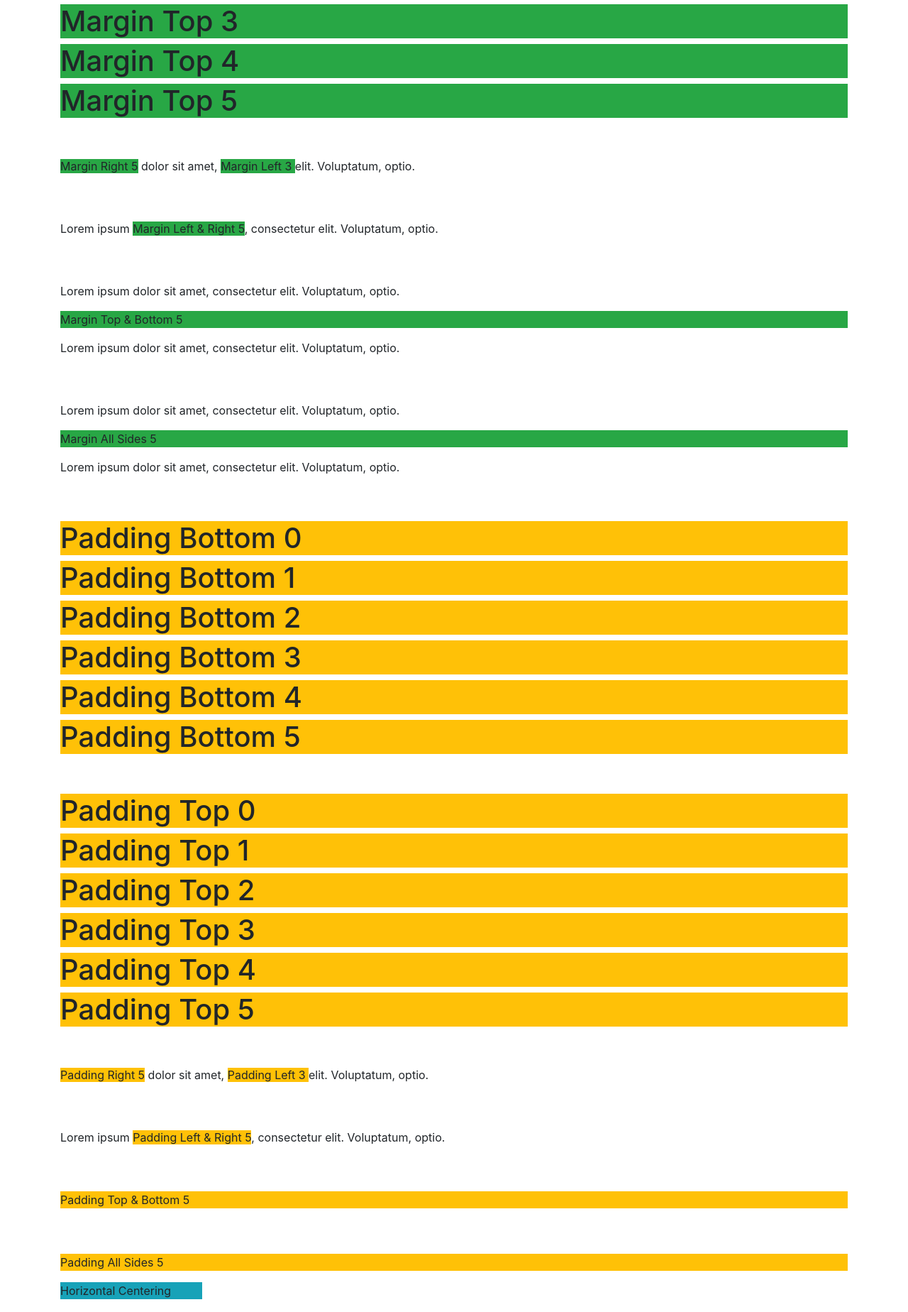
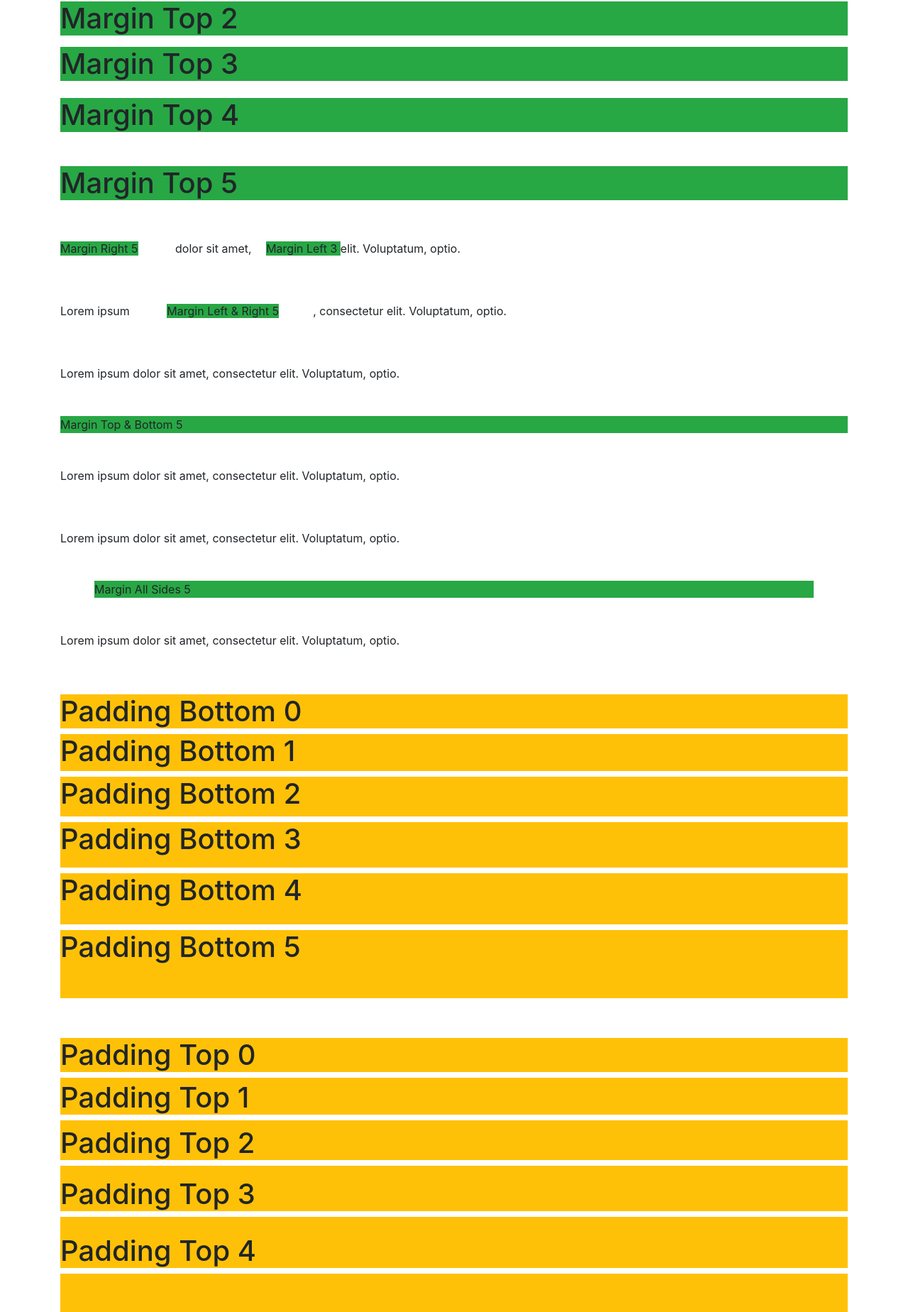
Before and after one commit to vladflore/bootstrap-sandbox, a plain HTML site: page 2_6_spacing.html in a window 1280 px wide. Shown: the part 751-2599 px from the top of the page at 71% size. Drawn offline with nearby package versions, Linux system fonts and the light colour scheme.

Commit message:
section 2-6 done

```diff
--- a/2_6_spacing.html
+++ b/2_6_spacing.html
@@ -88,45 +88,45 @@
         <!--###################START HERE####################-->
 
         <!-- MB MARGIN BOTTOM -->
-        <h1 class="bg-success">Margin Bottom 0</h1>
-        <h1 class="bg-success">Margin Bottom 1</h1>
-        <h1 class="bg-success">Margin Bottom 2</h1>
-        <h1 class="bg-success">Margin Bottom 3</h1>
-        <h1 class="bg-success">Margin Bottom 4</h1>
-        <h1 class="bg-success">Margin Bottom 5</h1>
+        <h1 class="mb-0 bg-success">Margin Bottom 0</h1>
+        <h1 class="mb-1 bg-success">Margin Bottom 1</h1>
+        <h1 class="mb-2 bg-success">Margin Bottom 2</h1>
+        <h1 class="mb-3 bg-success">Margin Bottom 3</h1>
+        <h1 class="mb-4 bg-success">Margin Bottom 4</h1>
+        <h1 class="mb-5 bg-success">Margin Bottom 5</h1>
 
         <br>
         <br>
 
         <!-- MT MARGIN TOP -->
-        <h1 class="bg-success">Margin Top 0</h1>
-        <h1 class="bg-success">Margin Top 1</h1>
-        <h1 class="bg-success">Margin Top 2</h1>
-        <h1 class="bg-success">Margin Top 3</h1>
-        <h1 class="bg-success">Margin Top 4</h1>
-        <h1 class="bg-success">Margin Top 5</h1>
+        <h1 class="mt-0 bg-success">Margin Top 0</h1>
+        <h1 class="mt-1 bg-success">Margin Top 1</h1>
+        <h1 class="mt-2 bg-success">Margin Top 2</h1>
+        <h1 class="mt-3 bg-success">Margin Top 3</h1>
+        <h1 class="mt-4 bg-success">Margin Top 4</h1>
+        <h1 class="mt-5 bg-success">Margin Top 5</h1>
 
         <br>
         <br>
 
         <!-- ML & MR -->
         <p>
-            <span class="bg-success">Margin Right 5</span> dolor sit amet,
-            <span class="bg-success">Margin Left 3 </span> elit. Voluptatum, optio.</p>
+            <span class="mr-5 bg-success">Margin Right 5</span> dolor sit amet,
+            <span class="ml-3 bg-success">Margin Left 3 </span> elit. Voluptatum, optio.</p>
 
         <br>
         <br>
 
         <!-- MX MARGIN LEFT RIGHT -->
         <p>Lorem ipsum
-            <span class="bg-success">Margin Left & Right 5</span>, consectetur elit. Voluptatum, optio.</p>
+            <span class="mx-5 bg-success">Margin Left & Right 5</span>, consectetur elit. Voluptatum, optio.</p>
 
         <br>
         <br>
 
         <!-- MY  MARGIN TOP BOTTOM -->
         <p>Lorem ipsum dolor sit amet, consectetur elit. Voluptatum, optio.</p>
-        <p class="bg-success">Margin Top & Bottom 5</p>
+        <p class="my-5 bg-success">Margin Top & Bottom 5</p>
         <p>Lorem ipsum dolor sit amet, consectetur elit. Voluptatum, optio.</p>
 
         <br>
@@ -134,61 +134,61 @@
 
         <!-- BLANK - ALL SIDES -->
         <p>Lorem ipsum dolor sit amet, consectetur elit. Voluptatum, optio.</p>
-        <p class="bg-success">Margin All Sides 5</p>
+        <p class="m-5 bg-success">Margin All Sides 5</p>
         <p>Lorem ipsum dolor sit amet, consectetur elit. Voluptatum, optio.</p>
 
         <br>
         <br>
 
         <!-- PB PADDING BOTTOM -->
-        <h1 class="bg-warning">Padding Bottom 0</h1>
-        <h1 class="bg-warning">Padding Bottom 1</h1>
-        <h1 class="bg-warning">Padding Bottom 2</h1>
-        <h1 class="bg-warning">Padding Bottom 3</h1>
-        <h1 class="bg-warning">Padding Bottom 4</h1>
-        <h1 class="bg-warning">Padding Bottom 5</h1>
+        <h1 class="pb-0 bg-warning">Padding Bottom 0</h1>
+        <h1 class="pb-1 bg-warning">Padding Bottom 1</h1>
+        <h1 class="pb-2 bg-warning">Padding Bottom 2</h1>
+        <h1 class="pb-3 bg-warning">Padding Bottom 3</h1>
+        <h1 class="pb-4 bg-warning">Padding Bottom 4</h1>
+        <h1 class="pb-5 bg-warning">Padding Bottom 5</h1>
 
         <br>
         <br>
 
         <!-- PT PADDING TOP -->
-        <h1 class="bg-warning">Padding Top 0</h1>
-        <h1 class="bg-warning">Padding Top 1</h1>
-        <h1 class="bg-warning">Padding Top 2</h1>
-        <h1 class="bg-warning">Padding Top 3</h1>
-        <h1 class="bg-warning">Padding Top 4</h1>
-        <h1 class="bg-warning">Padding Top 5</h1>
+        <h1 class="pt-0 bg-warning">Padding Top 0</h1>
+        <h1 class="pt-1 bg-warning">Padding Top 1</h1>
+        <h1 class="pt-2 bg-warning">Padding Top 2</h1>
+        <h1 class="pt-3 bg-warning">Padding Top 3</h1>
+        <h1 class="pt-4 bg-warning">Padding Top 4</h1>
+        <h1 class="pt-5 bg-warning">Padding Top 5</h1>
 
         <br>
         <br>
 
         <!-- PL & PR -->
         <p>
-            <span class="bg-warning">Padding Right 5</span> dolor sit amet,
-            <span class="bg-warning">Padding Left 3 </span> elit. Voluptatum, optio.</p>
+            <span class="pr-5 bg-warning">Padding Right 5</span> dolor sit amet,
+            <span class="pl-3 bg-warning">Padding Left 3 </span> elit. Voluptatum, optio.</p>
 
         <br>
         <br>
 
         <!-- PX PADDING LEFT RIGHT -->
         <p>Lorem ipsum
-            <span class="bg-warning">Padding Left & Right 5</span>, consectetur elit. Voluptatum, optio.</p>
+            <span class="px-5 bg-warning">Padding Left & Right 5</span>, consectetur elit. Voluptatum, optio.</p>
 
         <br>
         <br>
 
         <!-- PY  PADDING TOP BOTTOM -->
-        <p class="bg-warning">Padding Top & Bottom 5</p>
+        <p class="py-5 bg-warning">Padding Top & Bottom 5</p>
 
         <br>
         <br>
 
         <!-- ALL SIDES -->
-        <p class="bg-warning">Padding All Sides 5</p>
+        <p class="p-5 bg-warning">Padding All Sides 5</p>
 
         <!-- HORIZONTAL CENTERING -->
-        <div class="bg-info" style="width: 200px;">
-            Horizontal Centering
+        <div class="bg-info mx-auto" style="width: 200px;">
+            <p class="text-center">Horizontal Centering</p>
         </div>
 
     </div>
```
